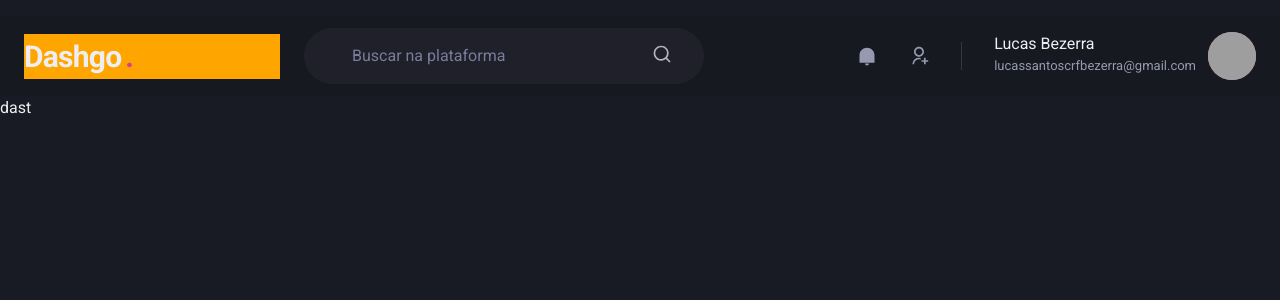
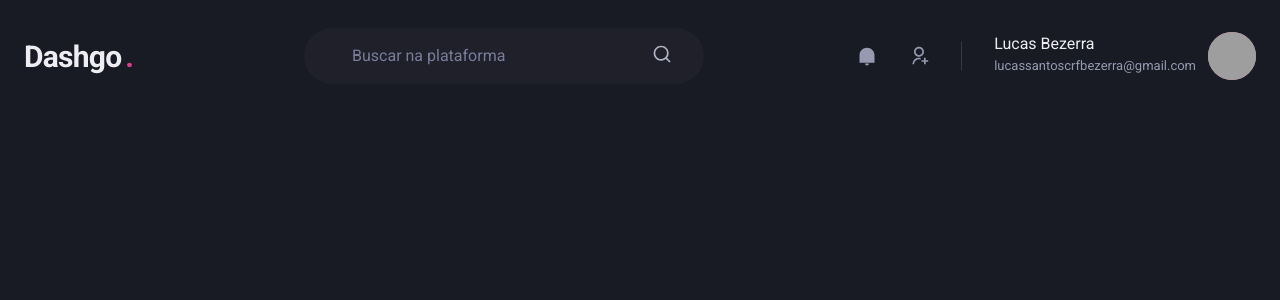
Before and after one commit to Lucasico/DashGo, a Next.js app: page /dashboard in a window 1280 px wide. Shown: the top 300 px of the page. Built offline with nearby package versions, Linux system fonts and the light colour scheme; grey boxes are pictures that could not be loaded.

Commit message:
chore: correçoes nos jsx dos components

```diff
--- a/src/Components/Header/index.tsx
+++ b/src/Components/Header/index.tsx
@@ -11,7 +11,7 @@ export function Header(){
       mt="4"
       px="6"
       alignItems="center"
-      bg="blackAlpha.100"
+
 
     >
       <Text
@@ -19,7 +19,7 @@ export function Header(){
         fontWeight="bold"
         letterSpacing="tight"
         width = "64"
-        bg="orange"
+
       >
         Dashgo
         <Text
--- a/src/pages/dashboard.tsx
+++ b/src/pages/dashboard.tsx
@@ -2,8 +2,8 @@ import {Header} from '../Components/Header'
 export default function dashboard(){
   return (
     <>
-    <Header />
-    <h1>dast</h1>
+      <Header />
+
     </>
   )
 }
```
